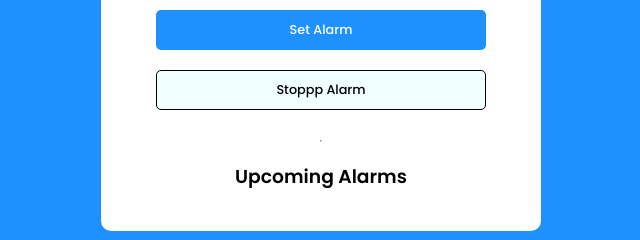
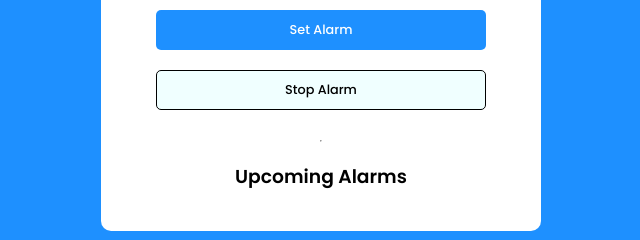
Before and after one commit to Sameer2000/Digital-Alarm-Clock-Project, a plain HTML site: page index.html in a window 1280 px wide. Shown: the part 433-673 px from the top of the page, 319-959 px from the left. Drawn offline with Linux system fonts and the light colour scheme.

Commit message:
Update index.html

```diff
--- a/index.html
+++ b/index.html
@@ -29,7 +29,7 @@
             <!-- Div that contains buttons -->
             <div class="buttons">
                 <button type="submit" class="set-alarm">Set Alarm</button>
-                <button type="reset" onclick="stopAlarm()" class="clear-alarm">Stoppp Alarm</button>
+                <button type="reset" onclick="stopAlarm()" class="clear-alarm">Stop Alarm</button>
             </div>
         </form>
 
```
